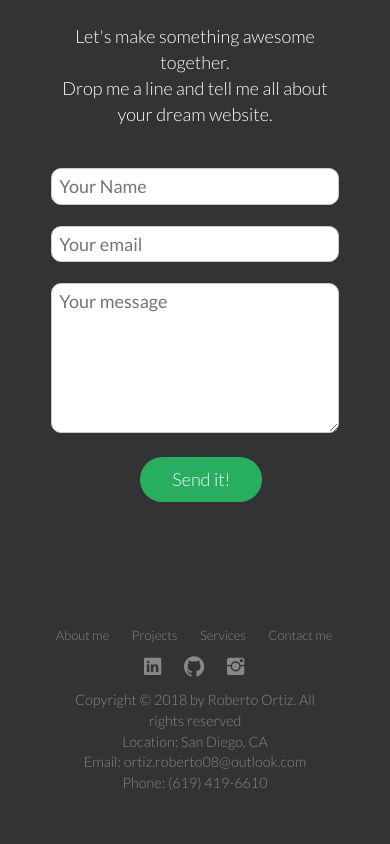
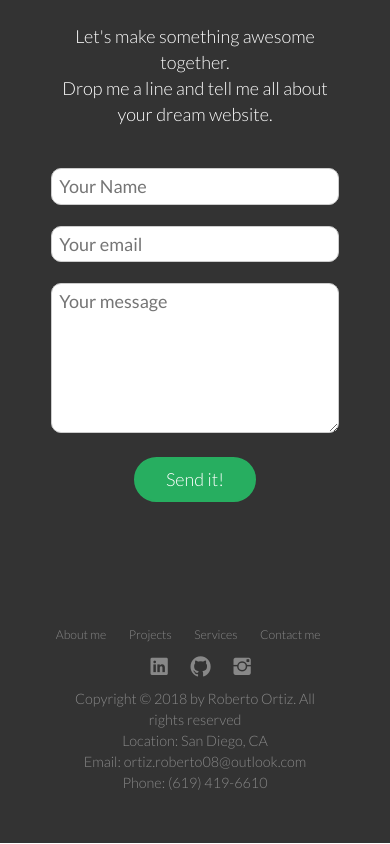
Before and after one commit to Robbie08/portfolio_robert, a website: page index.html in a window 390 px wide. Shown: the part 6289-7133 px from the top of the page. Drawn offline with nearby package versions, Linux system fonts and the light colour scheme; files whose address does not match are found by name.

Commit message:
Small changes to responsiveness

```diff
--- a/resources/css/queries.css
+++ b/resources/css/queries.css
@@ -107,19 +107,17 @@
     }
 
      input[type=submit]{
-        margin-left: 125px;
-
+        margin-left: 33%;
     }
 
     .social-links {
 
-        margin-right: 90px;
-        margin-bottom: 10px;
-        margin-top: 10px;
+        margin-right: 30%;
     }
 
     .footer-nav {
-        font-size: 90%;
+        font-size: 85%;
+
     }
 
 }
```
